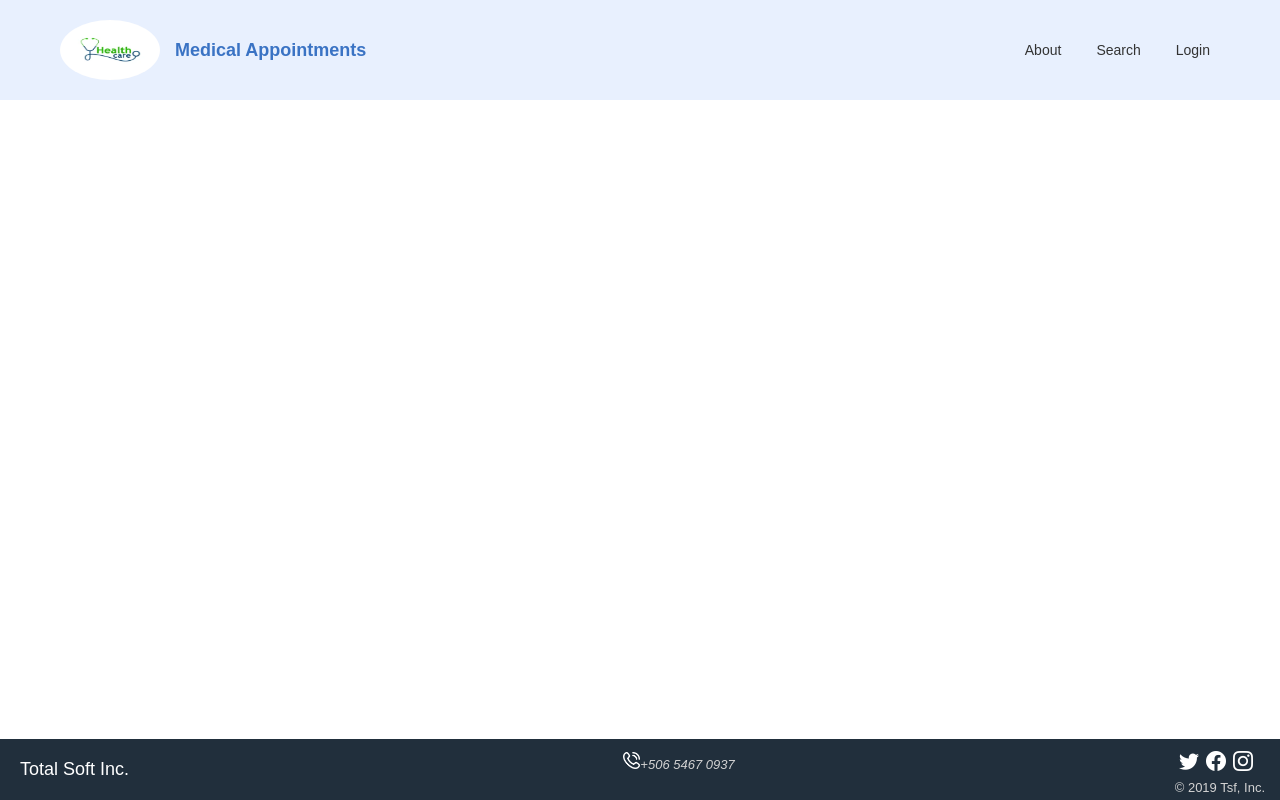
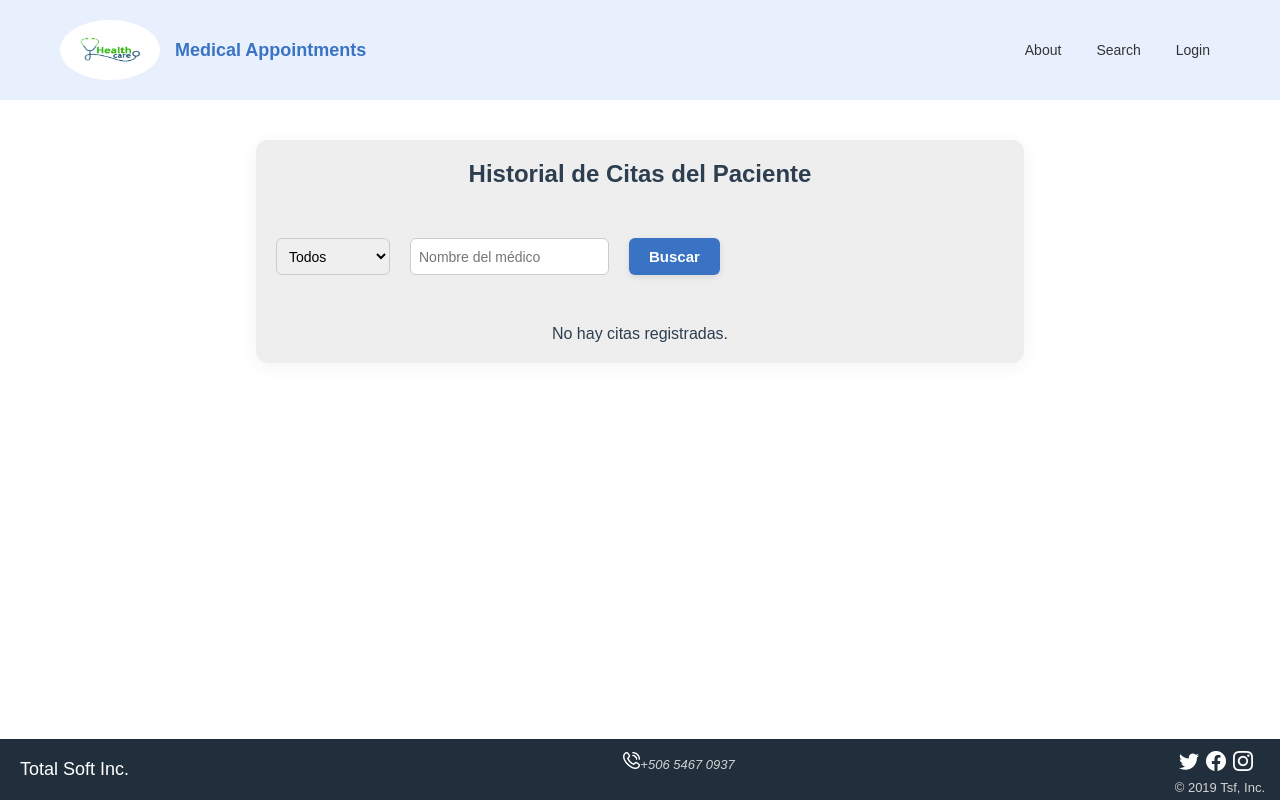
Before and after one commit to AriQuiros/Proyecto-II-Progra-IV, a React (Create React App) app in the folder frontendp2p4/: page /paciente/Historico in a window 1280 px wide. Built offline with nearby package versions, Linux system fonts and the light colour scheme.

Commit message:
Historico pacientes

```diff
--- a/frontendp2p4/src/App.js
+++ b/frontendp2p4/src/App.js
@@ -15,6 +15,7 @@ import MedicoPerfil from "./componentes/medico/Perfil";
 import MedicoSettings from "./componentes/medico/Settings";
 import Cronograma from "./componentes/index/cronograma";
 import ConfirmarCita from "./componentes/login/ConfirmarCita";
+import Historico from "./componentes/paciente/Historico";
 
 function App() {
     return (
@@ -43,6 +44,7 @@ function Main() {
             <Route path="/medico/Settings" element={<MedicoSettings/>}/>
             <Route path="/cronograma/:id" element={<Cronograma />} />
             <Route path="/confirmar-cita" element={<ConfirmarCita />} />
+            <Route path="/paciente/Historico" element={<Historico/>} />
         </Routes>
     );
 }
--- a/frontendp2p4/src/componentes/common/Header.js
+++ b/frontendp2p4/src/componentes/common/Header.js
@@ -51,7 +51,7 @@ const Header = () => {
 
                         {rol === 'PACIENTE' && (
                             <>
-                                <li><Link to="/pacientes/citas">Historico</Link></li>
+                                <li><Link to="/paciente/Historico">Historico</Link></li>
                                 <li><Link to="/">Search</Link></li>
                                 <li className="dropdown">
                                     <button type="button" className="dropdown-toggle">SLee▼</button>
--- /dev/null
+++ b/frontendp2p4/src/componentes/paciente/Historico.js
@@ -0,0 +1,85 @@
+import React, { useEffect, useState, useContext } from "react";
+import { AppContext } from "../../context/AppContext";
+
+const Historico = () => {
+    const { usuario } = useContext(AppContext);
+    const [citas, setCitas] = useState([]);
+    const [estado, setEstado] = useState("");
+    const [medico, setMedico] = useState("");
+
+    useEffect(() => {
+        if (!usuario?.token) return;
+
+        const fetchCitas = async () => {
+            const params = new URLSearchParams();
+            if (estado) params.append("estado", estado);
+            if (medico) params.append("medico", medico);
+
+            try {
+                const res = await fetch(`http://localhost:8080/api/pacientes/citas?${params.toString()}`, {
+                    headers: {
+                        Authorization: `Bearer ${usuario.token}`,
+                    },
+                });
+                const data = await res.json();
+                setCitas(data);
+            } catch (error) {
+                console.error("Error al cargar el historial de citas:", error);
+            }
+        };
+
+        fetchCitas();
+    }, [usuario, estado, medico]);
+
+    const handleSubmit = (e) => {
+        e.preventDefault();
+        // No necesitas hacer nada aquí, ya que el useEffect se disparará automáticamente por los filtros
+    };
+
+    return (
+        <div className="historial-citas-container">
+            <h2>Historial de Citas del Paciente</h2>
+
+            <form onSubmit={handleSubmit} className="filtros-form">
+                <select value={estado} onChange={(e) => setEstado(e.target.value)}>
+                    <option value="">Todos</option>
+                    <option value="PENDIENTE">Pendiente</option>
+                    <option value="CONFIRMADA">Confirmada</option>
+                    <option value="COMPLETADA">Completada</option>
+                    <option value="CANCELADA">Cancelada</option>
+                </select>
+                <input
+                    type="text"
+                    value={medico}
+                    onChange={(e) => setMedico(e.target.value)}
+                    placeholder="Nombre del médico"
+                />
+                <button type="submit">Buscar</button>
+            </form>
+
+            <div className="lista-citas">
+                {citas.length === 0 ? (
+                    <p>No hay citas registradas.</p>
+                ) : (
+                    citas.map((cita) => (
+                        <div key={cita.id} className="cita-card">
+                            <div className="lista-citas1">
+                                <p><strong>Médico:</strong> {cita.doctorNombre}</p>
+                                <p><strong>Especialidad:</strong> {cita.especialidad}</p>
+                                <p><strong>Instalación:</strong> {cita.instalacion} @ {cita.ciudad}</p>
+                            </div>
+                            <div className= "lista-citas2">
+                                <p><strong>Fecha:</strong> {new Date(cita.fechaHora).toLocaleDateString()}</p>
+                                <p><strong>Hora:</strong> {new Date(cita.fechaHora).toLocaleTimeString([], { hour: '2-digit', minute: '2-digit' })}</p>
+                                <span className={`estado ${cita.estado.toLowerCase()}`}>{cita.estado}</span>
+                            </div>
+                        </div>
+                    ))
+
+                )}
+            </div>
+        </div>
+    );
+};
+
+export default Historico;
--- a/frontendp2p4/src/css/stylesheet.css
+++ b/frontendp2p4/src/css/stylesheet.css
@@ -926,3 +926,91 @@
 .btn-cancelar:hover {
     background-color: #e0e0e0;
 }
+
+
+
+/*HISTORICO*/
+.historial-citas-container {
+    max-width: 2000px;
+    margin: 40px auto;
+    padding: 20px;
+    background: #eeeeee;
+    border-radius: 12px;
+    box-shadow: 0 4px 20px rgba(0,0,0,0.05);
+    font-family: 'Segoe UI', sans-serif;
+    width: 60%;
+    color: #2c3e50;
+}
+
+.filtros-form {
+    display: flex;
+    gap: 20px;
+    margin-bottom: 50px;
+    flex-wrap: wrap;
+    margin-top: 50px;
+}
+
+.filtros-form select,
+.filtros-form input {
+    padding: 8px;
+    border: 1px solid #ccc;
+    border-radius: 6px;
+    font-size: 14px;
+}
+
+.lista-citas .cita-card {
+    display: flex;
+    justify-content: space-between;
+    border-bottom: 1px solid #eee;
+    padding: 12px 0;
+    background-color: white;
+    margin-top: 7px;
+    border-radius: 5px;
+    box-shadow: 0 2px 5px rgba(0,0,0,0.3);
+}
+
+.lista-citas1 {
+    justify-content: left;
+    text-align: left;
+    margin-left: 10px;
+}
+
+.lista-citas2 {
+    text-align: right;
+    margin-right: 10px;
+}
+
+.lista-citas2 span{
+    margin-right: 0px;
+}
+
+.estado {
+    font-weight: bold;
+    text-transform: uppercase;
+}
+
+.estado.pendiente { color: orange; }
+.estado.confirmada { color: green; }
+.estado.cancelada { color: red; }
+.estado.completada { color: blue; }
+
+.filtros-form button {
+    padding: 10px 20px;
+    background-color: #3A73C4;
+    color: #fff;
+    border: none;
+    border-radius: 6px;
+    font-size: 15px;
+    font-weight: 600;
+    cursor: pointer;
+    transition: background-color 0.25s ease, transform 0.1s ease;
+    box-shadow: 0 2px 6px rgba(0, 0, 0, 0.1);
+}
+
+.filtros-form button:hover {
+    background-color: #305faa;
+}
+
+.filtros-form button:active {
+    transform: scale(0.97);
+}
```
Also changed, not shown: 2 other files (tests, documents, lock files or other folders).
